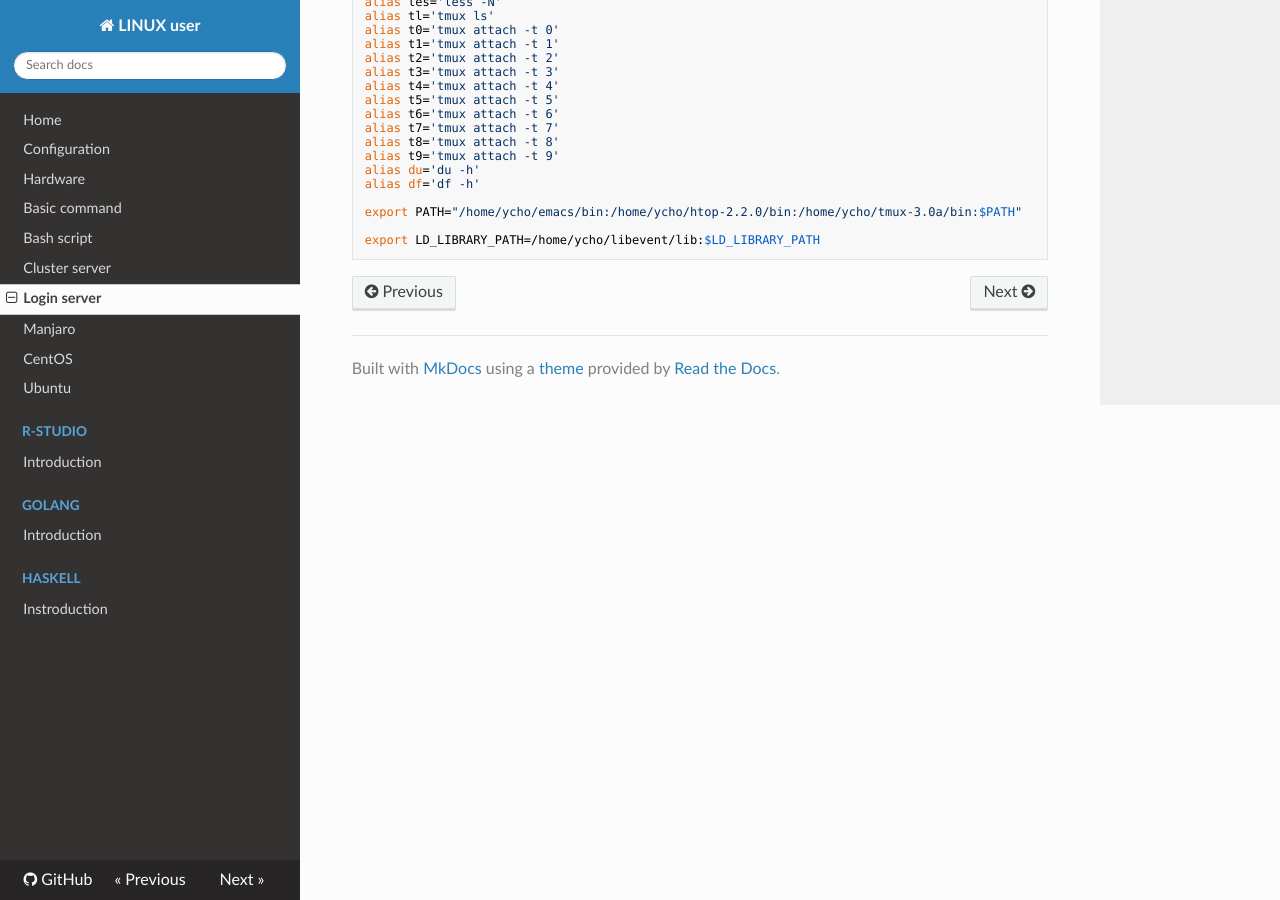
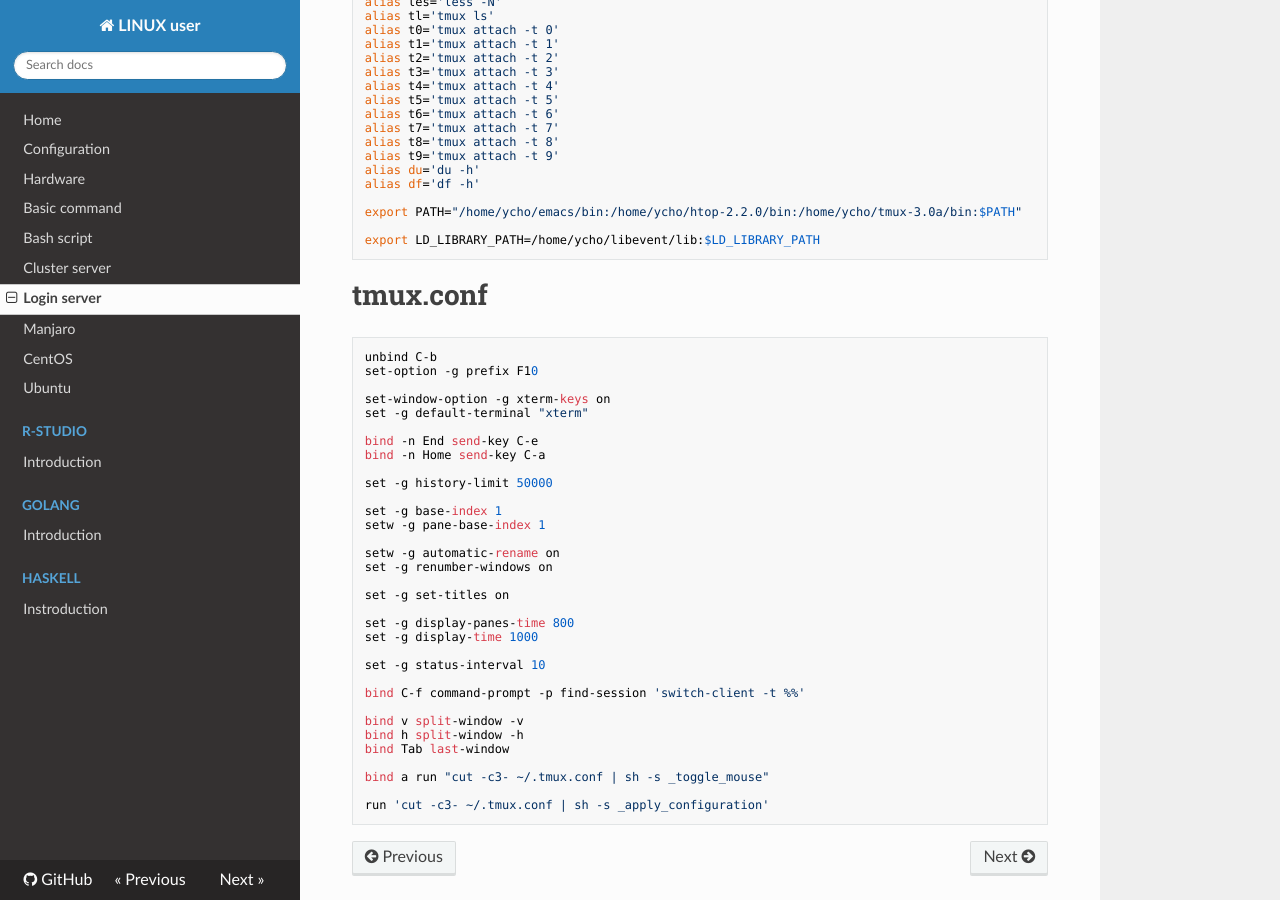
Before and after one commit to WonyoungCho/LINUX, an MkDocs documentation site: the page built from docs/login_server.md, in a window 1280 px wide and 900 px high, scrolled down 1043 px. Built offline with MkDocs 1.6.1, drawn with Linux system fonts in a browser that asks for light colours; nearby versions of some CDN libraries; old or Windows-style settings are respelled for this version of MkDocs.

Commit message:
Update login_server.md

````diff
--- a/docs/login_server.md
+++ b/docs/login_server.md
@@ -65,3 +65,40 @@ export PATH="/home/ycho/emacs/bin:/home/ycho/htop-2.2.0/bin:/home/ycho/tmux-3.0a
 
 export LD_LIBRARY_PATH=/home/ycho/libevent/lib:$LD_LIBRARY_PATH
 ```
+
+# tmux.conf
+```
+unbind C-b
+set-option -g prefix F10
+
+set-window-option -g xterm-keys on
+set -g default-terminal "xterm"
+
+bind -n End send-key C-e
+bind -n Home send-key C-a
+
+set -g history-limit 50000
+
+set -g base-index 1
+setw -g pane-base-index 1
+
+setw -g automatic-rename on
+set -g renumber-windows on
+
+set -g set-titles on
+
+set -g display-panes-time 800
+set -g display-time 1000
+
+set -g status-interval 10
+
+bind C-f command-prompt -p find-session 'switch-client -t %%'
+
+bind v split-window -v
+bind h split-window -h
+bind Tab last-window
+
+bind a run "cut -c3- ~/.tmux.conf | sh -s _toggle_mouse"
+
+run 'cut -c3- ~/.tmux.conf | sh -s _apply_configuration'
+```
````
